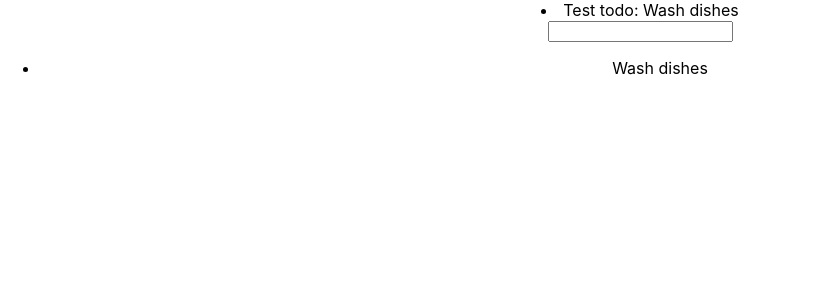
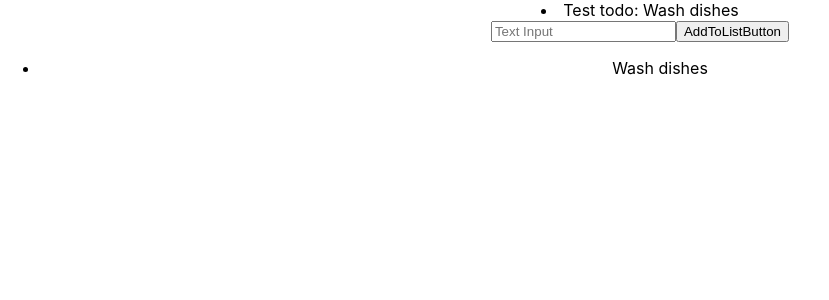
Before and after one commit to SchoolOfCode/bc13_w7d5_hackathon_react-athon-aaron-and-ben-room-40, a React (Create React App) app in the folder my-app/: page / in a window 1280 px wide. Shown: the top 300 px of the page, without its empty margins (0-829 px from the left). Built offline with nearby package versions, Linux system fonts and the light colour scheme.

Commit message:
button 3.3 behaviour being worked upon

```diff
--- a/my-app/src/components/AddToListButton/index.js
+++ b/my-app/src/components/AddToListButton/index.js
@@ -0,0 +1,6 @@
+function AddToListButton ({addItemToList, inputState}) {
+   return <button onClick={addItemToList(inputState)} >AddToListButton</button>
+
+}
+
+export default AddToListButton
--- a/my-app/src/components/App/App.js
+++ b/my-app/src/components/App/App.js
@@ -21,7 +21,7 @@ function App() {
       key: uuidv4()
     })
   }
-
+console.log(todoState)
   function removeItemFromList(index) {
     todoState.splice(index, 1)
   }
--- a/my-app/src/components/Input/index.js
+++ b/my-app/src/components/Input/index.js
@@ -1,8 +1,18 @@
 import { useState } from 'react';
+import TextInput from '../TextInput/index'
+import AddToListButton from '../AddToListButton/index'
 
-function Input(){
+function Input({addItemToList}){
     const [inputState, setInputState] = useState("")
-    return <input></input>
+
+    return <div>
+
+     <TextInput setInputState={setInputState}/>
+     <AddToListButton
+     addItemToList={addItemToList}
+     inputState={inputState}
+     />
+     </div>
 
 // return <input onChange={handleChange}></input>
 }
--- a/my-app/src/components/TextInput/index.js
+++ b/my-app/src/components/TextInput/index.js
@@ -0,0 +1,11 @@
+function TextInput ({setInputState}) {
+
+    function handleChange(event) {
+        setInputState(event.target.value)
+        console.log(event.target.value)
+    }
+
+    return <input onChange={handleChange} placeholder="Text Input"></input>
+}
+
+export default TextInput
```
Also changed, not shown: 1 other file (tests, documents, lock files or other folders).
